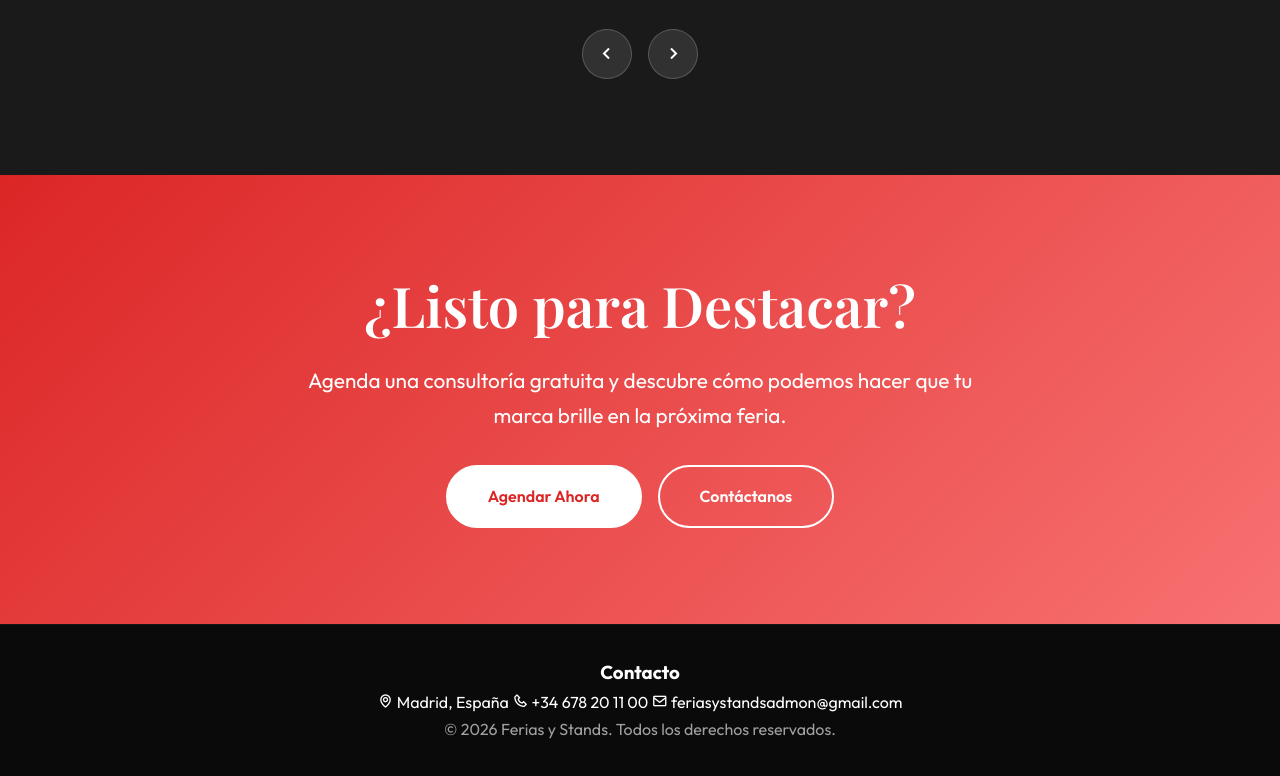
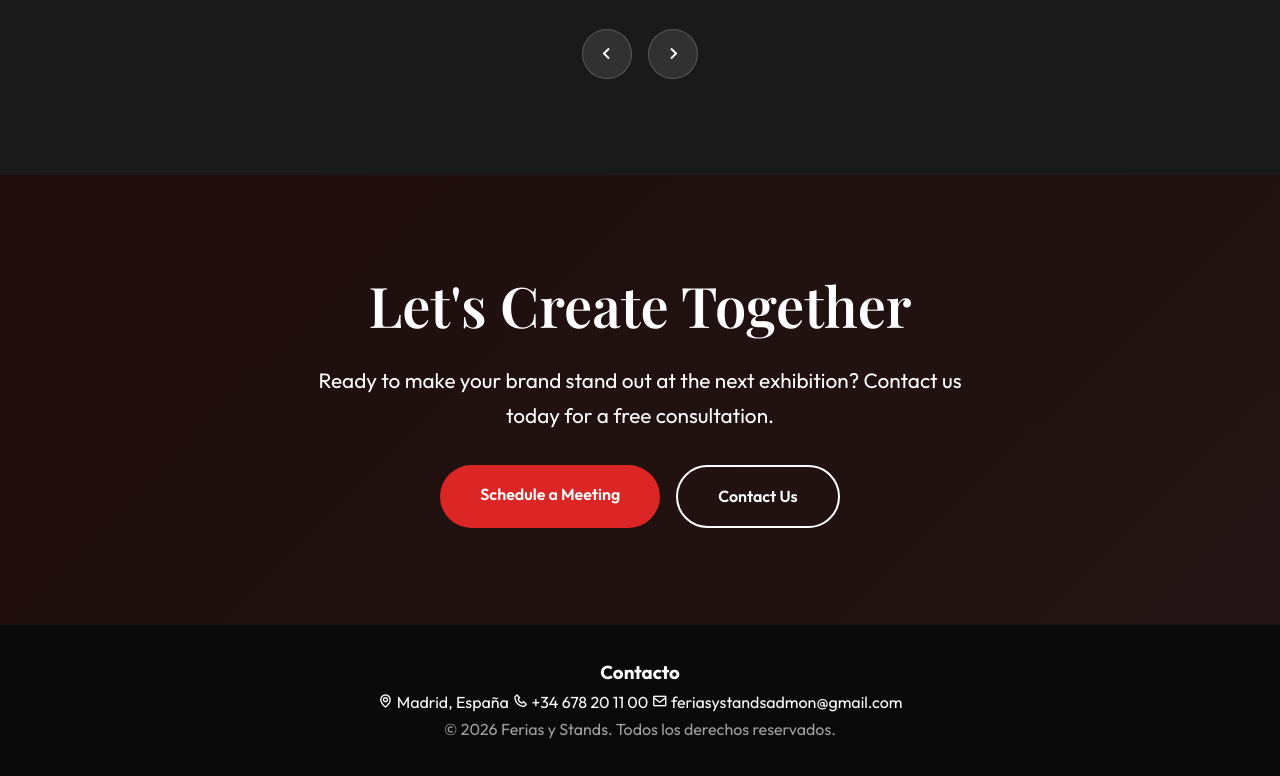
Before and after one commit to feriasystands/Stands_Web, a plain HTML site: page index.html in a window 1280 px wide. Shown: the part 4904-5680 px from the top of the page. Drawn offline with nearby package versions, Linux system fonts and the light colour scheme; a web font is replaced by a local one.

Commit message:
arreglos detalles
24/02/2026

```diff
--- a/index.html
+++ b/index.html
@@ -276,23 +276,23 @@
     </section>
 
     <!-- CTA -->
-    <section class="section-padding" style="background: linear-gradient(135deg, var(--highlight), #f87171);">
+    <section class="section-padding"
+        style="background: linear-gradient(135deg, rgba(220, 38, 38, 0.1), rgba(248, 113, 113, 0.1));">
         <div class="container center">
-            <h2 class="section-title" style="font-size: 3.5rem; margin-bottom: 1.5rem;">¿Listo para Destacar?</h2>
+            <h2 class="section-title" style="font-size: 3.5rem; margin-bottom: 1.5rem;">Let's Create Together</h2>
             <p style="font-size: 1.3rem; margin-bottom: 2rem; max-width: 700px; margin-left: auto; margin-right: auto;">
-                Agenda una consultoría gratuita y descubre cómo podemos hacer que tu marca brille en la próxima feria.
+                Ready to make your brand stand out at the next exhibition? Contact us today for a free consultation.
             </p>
             <div class="hero-buttons">
-                <a href="agenda.html" class="btn btn-secondary"
-                    style="background: white; color: var(--highlight);">Agendar Ahora</a>
-                <a href="contacto.html" class="btn"
-                    style="background: transparent; border: 2px solid white; color: white;">Contáctanos</a>
+                <a href="agenda.html" class="btn btn-primary">Schedule a Meeting</a>
+                <a href="contacto.html" class="btn btn-secondary">Contact Us</a>
             </div>
         </div>
     </section>
 
     <!-- WhatsApp Float -->
-    <a href="https://wa.me/34123456789" class="whatsapp-float" target="_blank">
+    <a href="https://wa.me/34678201100?text=Hola,%20me%20gustar%C3%ADa%20obtener%20m%C3%A1s%20informaci%C3%B3n%20sobre%20vuestros%20servicios."
+        class="whatsapp-float" target="_blank">
         <i class='bx bxl-whatsapp'></i>
     </a>
 
```
Also changed, not shown: contacto.html (+5 -2 lines), nosotros.html (+4 -2 lines), portfolio.html (+4 -2 lines), servicios.html (+4 -2 lines).
